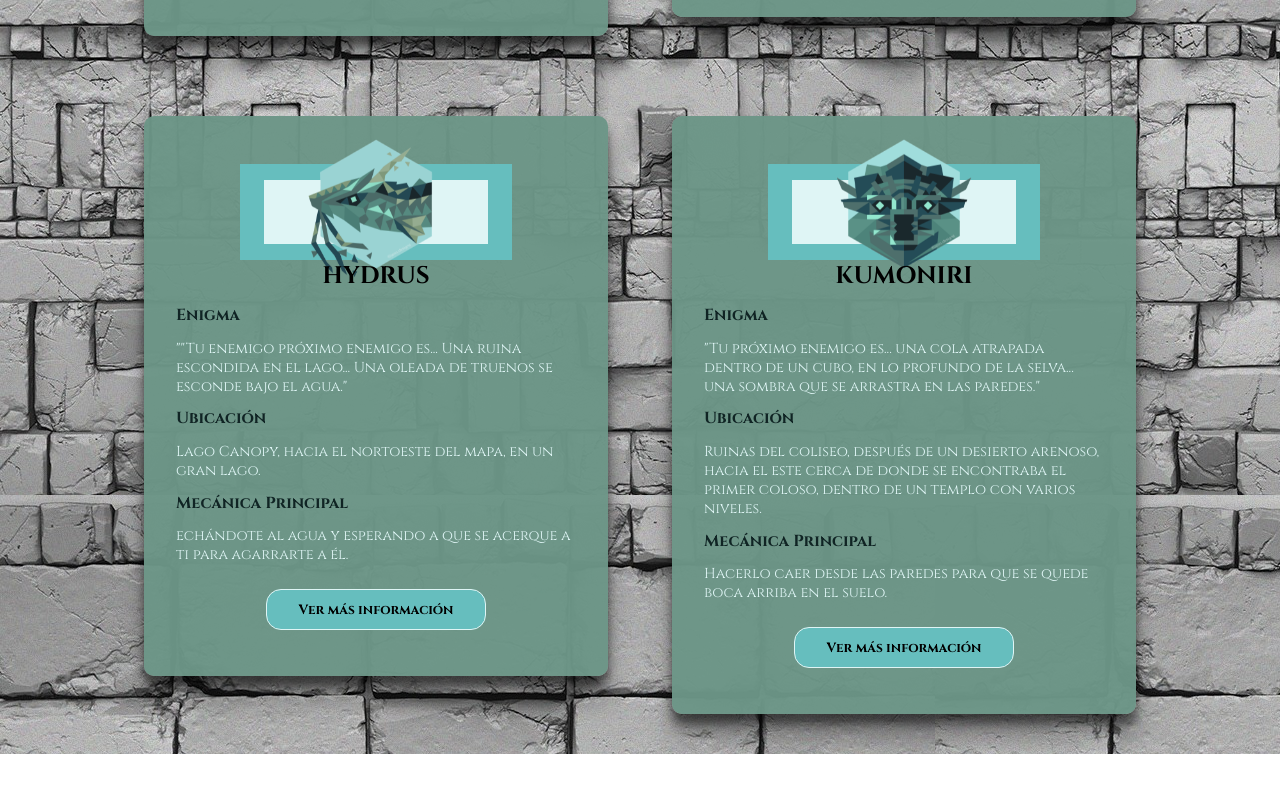
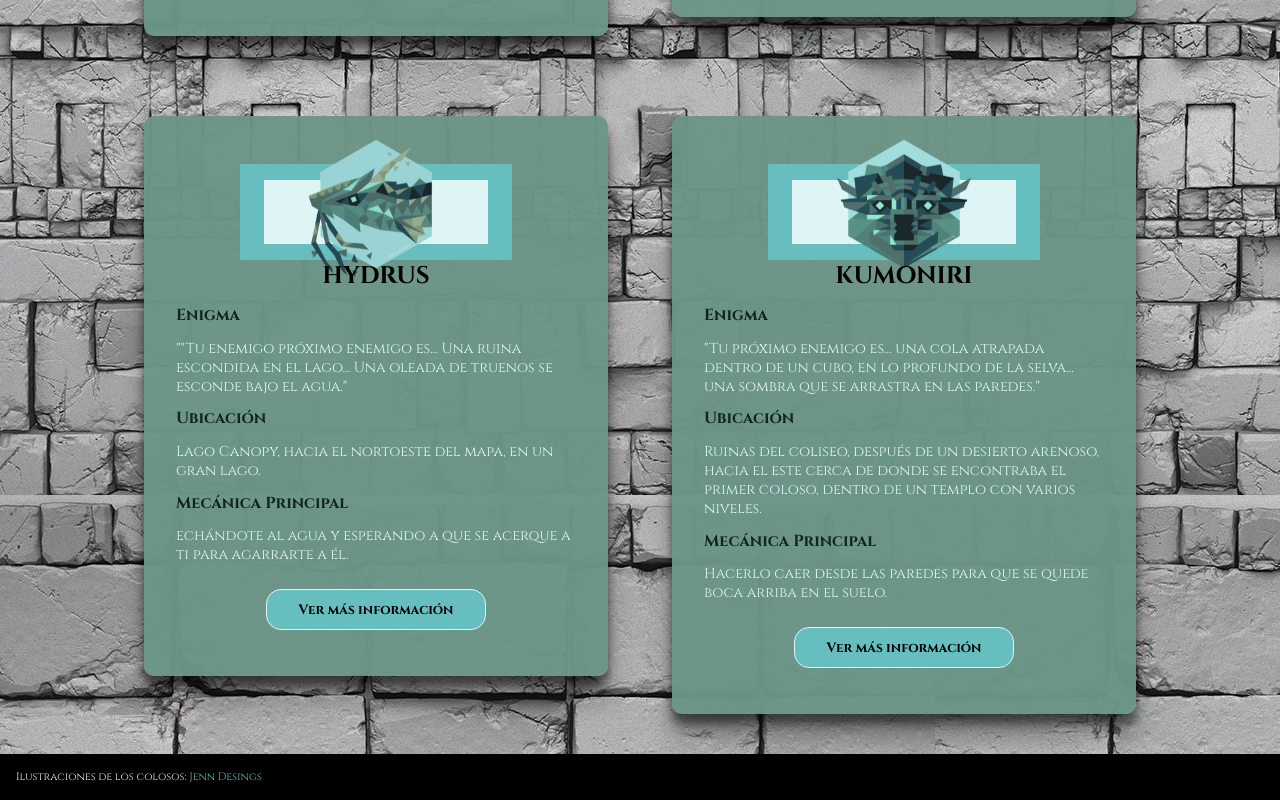
Before and after one commit to fyacar/shadowOfTheColossusCards, a plain HTML site: page index.html in a window 1280 px wide. Shown: the part 1367-2167 px from the top of the page. Before the commit the page ends 2121 px from the top, so only its background shows below. Drawn offline with Linux system fonts and the light colour scheme.

Commit message:
agregando footer

```diff
--- a/css/styles.css
+++ b/css/styles.css
@@ -192,9 +192,21 @@ button{
 button:hover{
     background-color: white;
     color: black;
-
+}
+footer{
+    background-color: black;
+    padding: 1em;
 }
 
+footer p {
+    font-size: .67rem;
+    margin-bottom: 0;
+}
+
+footer a{
+    text-decoration: none;
+    color: rgb(102, 190, 190);
+}
 
 @keyframes fade{
     from{
--- a/index.html
+++ b/index.html
@@ -125,6 +125,9 @@
             </div>
         </div>
     </div>
+    <footer>
+        <p>Ilustraciones de los colosos: <a href="https://linktr.ee/jenn.designs"> Jenn Desings</a> </p>
+    </footer>
 
 </body>
 <script src="js/script.js"></script>
```
